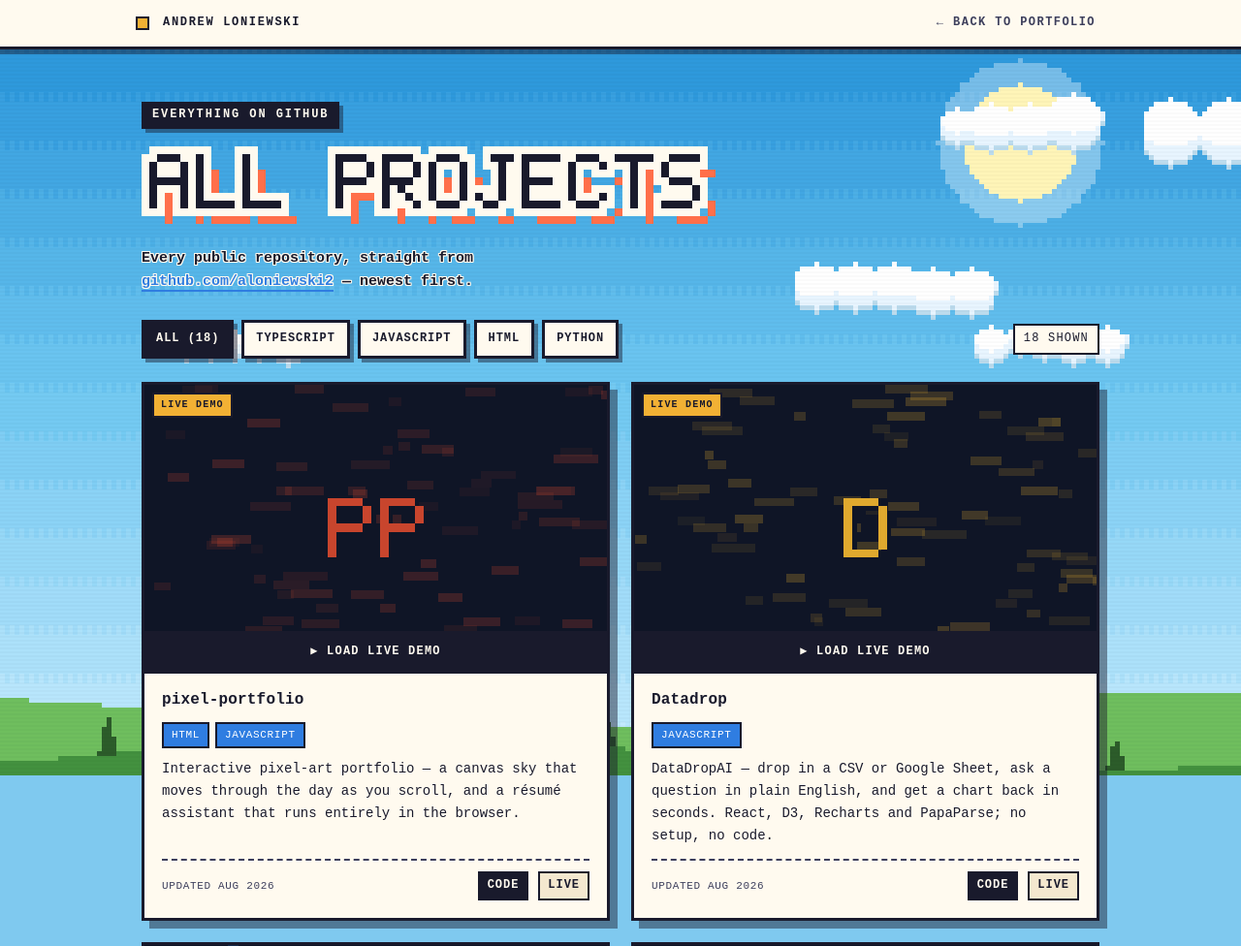
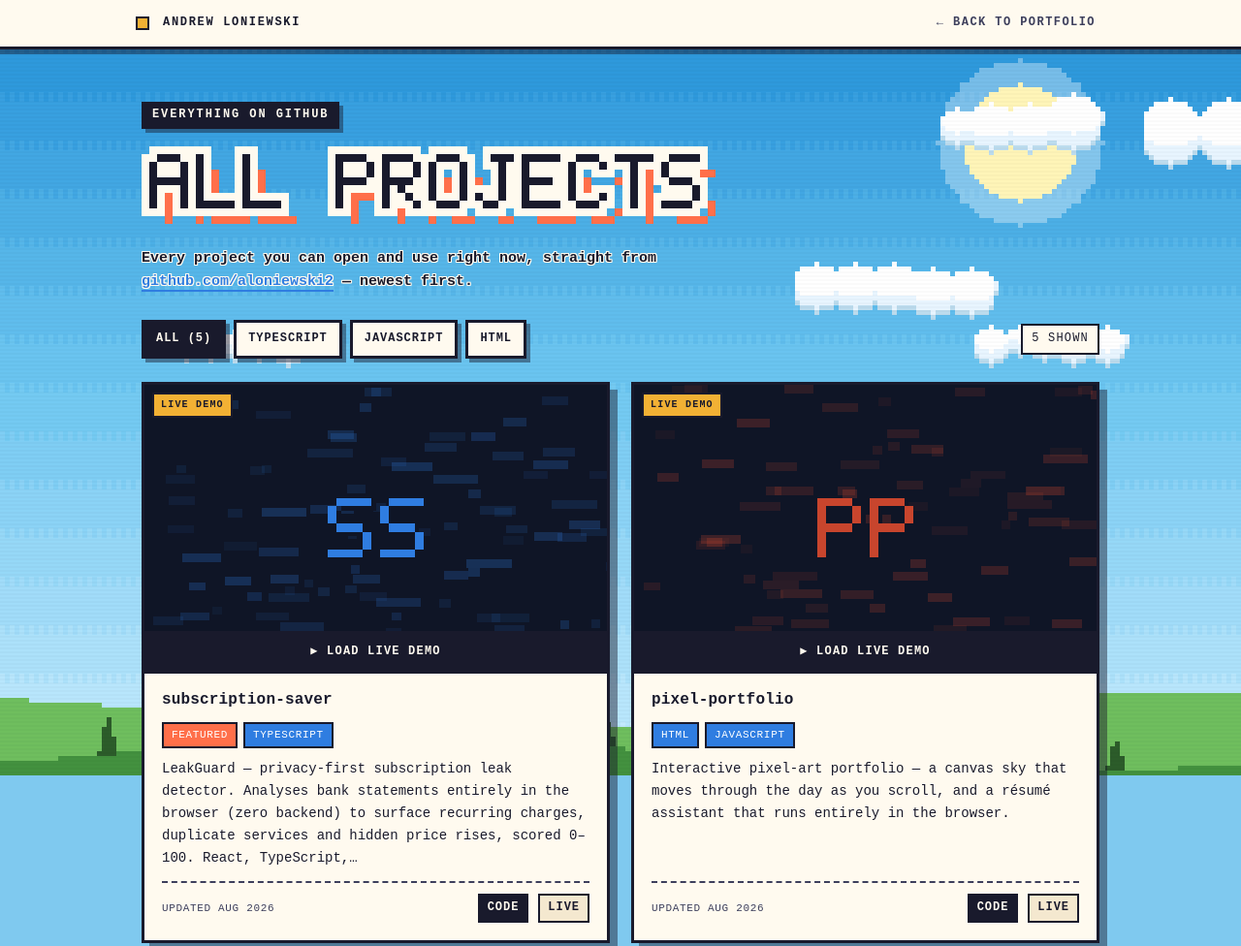
Before and after one commit to aloniewski2/pixel-portfolio, a website: page projects.html in a window 1280 px wide. Shown: the top 976 px of the page at 97% size. Drawn offline with Linux system fonts and the light colour scheme.

Commit message:
Show only projects that actually run
The grid mixed running products with empty repos and looked the same
either way. It now renders only projects with a live URL — five, each
with a real embedded demo — and the rest are reachable through a single
line linking to the GitHub profile.

LeakGuard joins the list: it needed no backend, only a deploy.

```diff
--- a/projects.html
+++ b/projects.html
@@ -140,6 +140,7 @@
 .card .link:hover{background:var(--accent);color:#fff}
 .card .link.ghost{background:var(--panel-2);color:var(--ink);border:2px solid var(--line);padding:3px 8px}
 
+.rest{margin-bottom:14px;font-size:13px;color:var(--ink-soft)}
 .tail{margin-top:34px;text-align:center}
 .tail p{margin-bottom:16px;color:var(--ink-soft)}
 
@@ -169,7 +170,7 @@
     <div class="kicker">Everything on GitHub</div>
     <span class="pxt" data-text="ALL PROJECTS" data-scale="8" data-min="3"></span>
     <p style="margin-top:16px">
-      Every public repository, straight from
+      Every project you can open and use right now, straight from
       <a href="https://github.com/aloniewski2" target="_blank" rel="noopener">github.com/aloniewski2</a>
       — newest first.
     </p>
@@ -180,6 +181,7 @@
 
   <div class="tail">
     <p>Three of these are written up in detail on the main page.</p>
+    <p class="rest"><span id="hiddenCount">0</span> more repositories — including work in progress and projects that need a server — live on <a href="https://github.com/aloniewski2" target="_blank" rel="noopener">github.com/aloniewski2</a>.</p>
     <a class="btn primary" href="index.html">Back to the portfolio</a>
   </div>
 </main>
@@ -202,7 +204,27 @@
 
 /* Pulled from the GitHub API by scripts/fetch-projects.mjs — re-run it to refresh. */
 /* PROJECTS:START */
-const PROJECTS = [
+let PROJECTS = [
+ {
+  "name": "subscription-saver",
+  "blurb": "LeakGuard — privacy-first subscription leak detector. Analyses bank statements entirely in the browser (zero backend) to surface recurring charges, duplicate services and hidden price rises, scored 0–100. React, TypeScript,…",
+  "langs": [
+   "TypeScript"
+  ],
+  "stars": 0,
+  "topics": [
+   "fintech",
+   "personal-finance",
+   "privacy",
+   "react",
+   "typescript"
+  ],
+  "url": "https://github.com/aloniewski2/subscription-saver",
+  "home": "https://aloniewski2.github.io/subscription-saver/",
+  "updated": "2026-08-19",
+  "created": "2026-02-02",
+  "empty": false
+ },
  {
   "name": "pixel-portfolio",
   "blurb": "Interactive pixel-art portfolio — a canvas sky that moves through the day as you scroll, and a résumé assistant that runs entirely in the browser.",
@@ -301,26 +323,6 @@
   "home": null,
   "updated": "2026-08-18",
   "created": "2026-03-28",
-  "empty": false
- },
- {
-  "name": "subscription-saver",
-  "blurb": "LeakGuard — privacy-first subscription leak detector. Analyses bank statements entirely in the browser (zero backend) to surface recurring charges, duplicate services and hidden price rises, scored 0–100. React, TypeScript,…",
-  "langs": [
-   "TypeScript"
-  ],
-  "stars": 0,
-  "topics": [
-   "fintech",
-   "personal-finance",
-   "privacy",
-   "react",
-   "typescript"
-  ],
-  "url": "https://github.com/aloniewski2/subscription-saver",
-  "home": null,
-  "updated": "2026-08-17",
-  "created": "2026-02-02",
   "empty": false
  },
  {
@@ -805,9 +807,16 @@
 }
 
 function build(){
+  // The page exists to show working software. A card you can't try is a
+  // link with extra steps, so anything without a live URL stays off it and
+  // is reachable through the GitHub link in the footer instead.
+  const HIDDEN = PROJECTS.length;
+  PROJECTS = PROJECTS.filter(p => p.home);
+  document.getElementById("hiddenCount").textContent = HIDDEN - PROJECTS.length;
+
   const langs = new Map();
   PROJECTS.forEach(p => p.langs.forEach(l => langs.set(l, (langs.get(l) || 0) + 1)));
-  const top = [...langs.entries()].sort((a,b) => b[1]-a[1]).filter(([,n]) => n > 1).map(([l]) => l);
+  const top = [...langs.entries()].sort((a,b) => b[1]-a[1]).filter(([,n]) => n > 1 && PROJECTS.length > 4).map(([l]) => l);
 
   const mk = (label, value, on) => {
     const b = el("button", null, label);
```
Also changed, not shown: index.html (+1 -1 lines).
